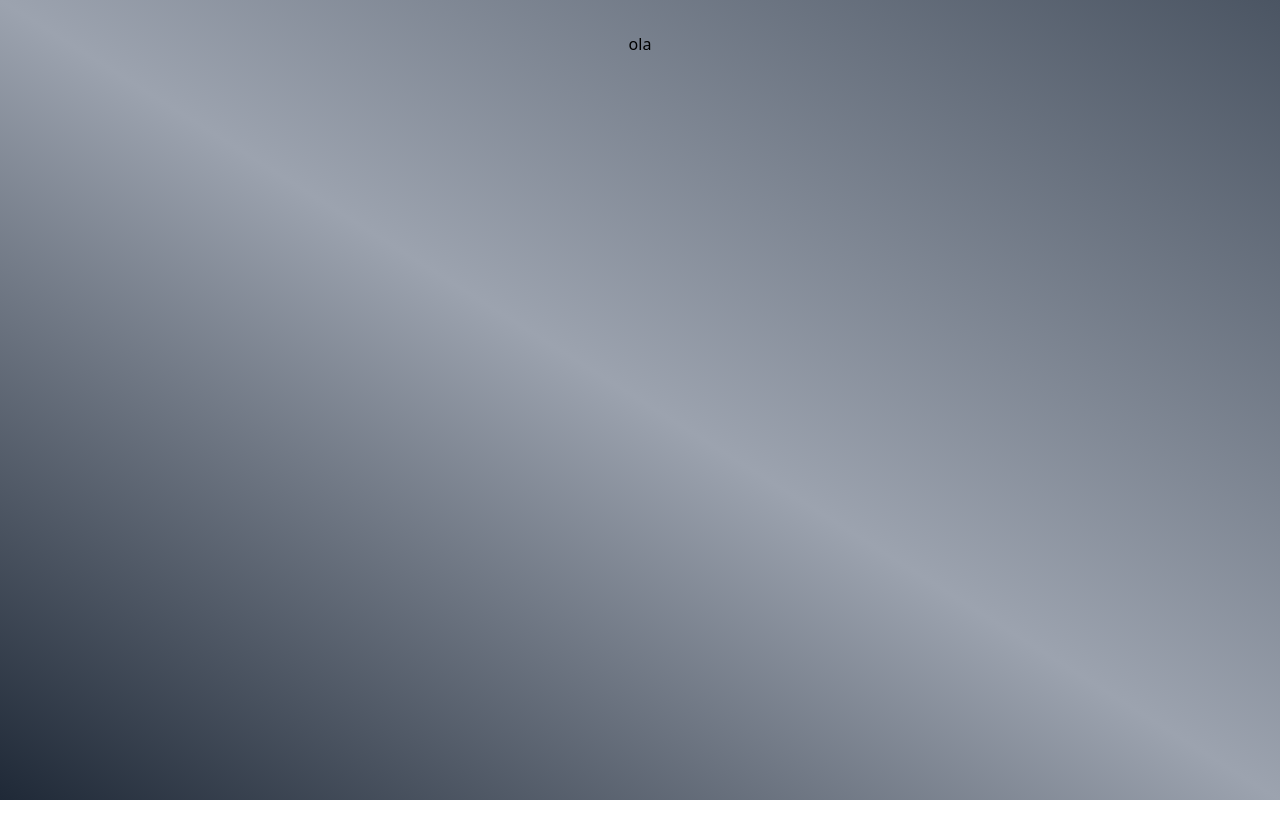
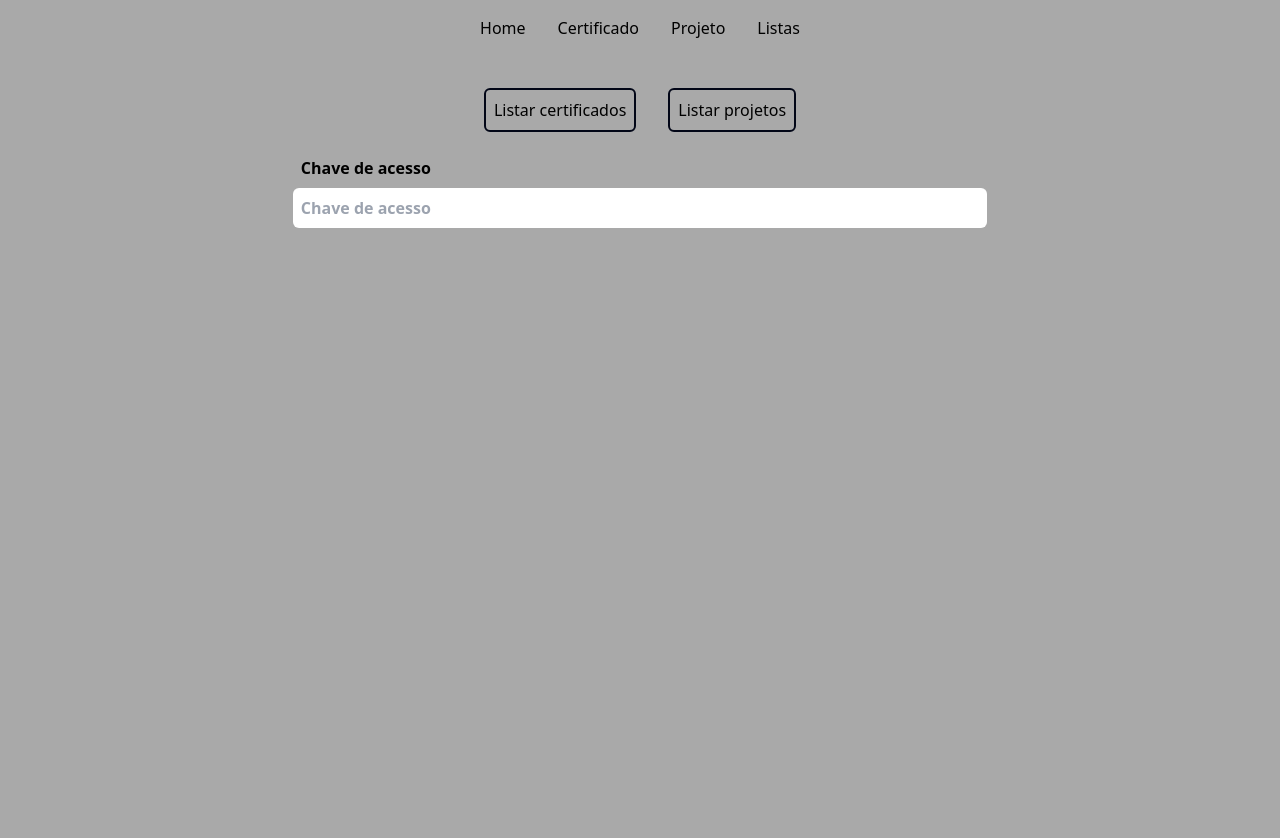
Before and after one commit to Greisonboff/portfolio_update, a React (Vite) app: page /listas in a window 1280 px wide. Shown: the top 838 px of the page. Before the commit the page ends 800 px from the top, so only its background shows below. Built offline with nearby package versions, Linux system fonts and the light colour scheme.

Commit message:
implement pages

```diff
--- a/index.html
+++ b/index.html
@@ -1,5 +1,6 @@
 <!doctype html>
 <html lang="en">
+
 <head>
   <meta charset="UTF-8" />
   <link rel="icon" type="image/svg+xml" href="/vite.svg" />
@@ -7,8 +8,11 @@
   <link href="/dist/output.css" rel="stylesheet">
   <title>Portfolio updade</title>
 </head>
-  <body>
-    <div id="root" style="display: flex;"></div>
+
+<body style=" display: flex; flex-direction: column; background-color: darkgrey;">
+  <div id="root">
+  </div>
   <script type="module" src="/src/main.jsx"></script>
 </body>
+
 </html>
--- /dev/null
+++ b/src/components/botao_navegacao/Botao_navegacao.jsx
@@ -0,0 +1,3 @@
+export default function Botao_navegacao({text, funcao}){
+    return <button onClick={funcao} className="m-1 lg:m-4 rounded-md border-2 border-solid border-slate-950 p-2 hover:text-neutral-100">{text}</button>
+}
--- a/src/components/box_grup/box.jsx
+++ b/src/components/box_grup/box.jsx
@@ -1,10 +1,13 @@
+import Header from "../header/Header";
+
 export default function Box({ element }) {
     const ComponenteRecebido = element;
     return (
-        <div className="flex-wrap w-full h-full md:h-screen lg:h-screen flex justify-center bg bg-gradient-to-tr from-gray-800 via-gray-400 to-gray-600 lg:p-8 p-2">
+        /*<div className="flex-wrap flex-col w-full h-full md:h-screen lg:h-screen flex justify-center bg bg-gradient-to-tr from-gray-800 via-gray-400 to-gray-600 lg:p-8 p-2">*/
+        <div className="flex-wrap w-full h-full md:h-screen lg:h-screen flex justify-center p-2">
             {
                 ComponenteRecebido.map(ComponenteRecebido => (
-                    <ComponenteRecebido key={ComponenteRecebido}/>
+                    <ComponenteRecebido key={ComponenteRecebido} />
                 ))
             }
         </div>
--- /dev/null
+++ b/src/components/header/Header.jsx
@@ -0,0 +1,13 @@
+import { Link } from "react-router-dom";
+import Link_header from "./Link_header";
+
+export default function Header(){
+    return(
+        <div className="flex justify-center my-4 h-8">
+            <Link_header caminho="/" texto="Home"/>
+            <Link_header caminho="/certificado" texto="Certificado"/>
+            <Link_header caminho="/projeto" texto="Projeto"/>
+            <Link_header caminho="/listas" texto="Listas"/>
+        </div>
+    )
+}
--- /dev/null
+++ b/src/components/header/Link_header.jsx
@@ -0,0 +1,5 @@
+import { Link } from "react-router-dom";
+
+export default function Link_header({caminho, texto}){
+    return <Link className="lg:mx-4 mx-1 hover:text-lg" to={caminho}>{texto}</Link>
+}
--- /dev/null
+++ b/src/components/home/Home.jsx
@@ -0,0 +1,3 @@
+export default function Home(){
+    return <h1>Bem vindo de volta dev</h1>
+}
--- a/src/components/listas/Listas.jsx
+++ b/src/components/listas/Listas.jsx
@@ -1,3 +1,92 @@
-export default function Listas(){
-    return <p>ola</p>
+import { useState } from "react";
+import Botao_navegacao from "../botao_navegacao/Botao_navegacao";
+import axios from "axios";
+import Input from "../inputs/Input";
+
+export default function Listas() {
+    const [texto, setTexto] = useState([]);
+    const [textoP, setTextoP] = useState([]);
+    const [chave, setChave] = useState('')
+
+    const pega = (chave, ativador) => {
+        // Defina as informações do repositório e do arquivo
+        const owner = 'Greisonboff'; // Substitua pelo nome do proprietário do repositório
+        const repo = 'data-center'; // Substitua pelo nome do repositório
+        const pathToFile = ativador === "Listar certificados" ? 'certificate.json' : 'projetos.json'; // Substitua pelo caminho para o arquivo JSON
+        const token = chave; // Substitua pelo seu token de acesso pessoal
+
+
+        // Construa a URL da API do GitHub
+        const apiUrl = `https://api.github.com/repos/${owner}/${repo}/contents/${pathToFile}`;
+
+        const headers = {
+            'Authorization': `token ${token}`,
+            'Content-Type': 'application/json;charset=UTF-8',// Exemplo de cabeçalho de tipo de conteúdo
+            // Outros cabeçalhos personalizados, se necessário
+        };
+
+        // Objeto de configuração da requisição
+        const config = {
+            headers: headers,
+            // Outras opções de configuração, como method, data, params, etc.
+        };
+
+        axios.get(apiUrl, config)
+            .then((response) => {
+                const currentContent = JSON.parse(decodeURIComponent(escape(atob(response.data.content))));
+                if (ativador === "Listar certificados") {
+                    setTexto(currentContent)
+                    setTextoP([])
+                } else {
+                    setTextoP(currentContent)
+                    setTexto([])
+                }
+                console.log(decodeURIComponent(escape(atob(response.data.content))))
+            })
+            .catch((error) => {
+                console.error('Erro:', error);
+            });
+    }
+    const ativaPega = () => {
+        console.log(event.target.innerText)
+        //pega(chave);
+        pega('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', event.target.innerText);
+    }
+    return (
+        <div className="flex flex-col w-full sm:w-3/5 lg:w-3/5 px-8">
+            <div>
+                <div className="break-all flex justify-center">
+                    <Botao_navegacao funcao={ativaPega} text="Listar certificados" />
+                    <Botao_navegacao funcao={ativaPega} text="Listar projetos" />
+                </div>
+                <div className="break-all flex flex-col justify-center">
+                    <Input valor={chave} aoAlterado={valor => setChave(valor)} type='text' placeholder='Chave de acesso' />
+                </div>
+            </div>
+            <div className="break-all">
+                {texto.map(item =>
+                    <>
+                        <ul key={item.nome_curso} className="flex flex-col m-1 ">
+                            <li className="flex ">{item.categoria}</li>
+                            <li className="flex ">{item.nome_curso}</li>
+                            <li className="flex ">{item.link}</li>
+                        </ul>
+                        <hr className="" />
+                    </>
+                )}
+
+                {textoP.map(item =>
+                    <>
+                        <ul key={item.nome_curso} className="flex flex-col m-1 ">
+                            <li className="flex ">Projeto: {item.nome_projeto}</li>
+                            <li className="flex ">Descrição: {item.descricao}</li>
+                            <li className="flex ">Link da imagem: {item.caminho_imagem}</li>
+                            <li className="flex ">Link do projeto: {item.link}</li>
+                        </ul>
+                        <hr className="" />
+                    </>
+                )}
+            </div>
+        </div>
+    )
 }
--- a/src/main.jsx
+++ b/src/main.jsx
@@ -6,12 +6,17 @@ import { BrowserRouter, Routes, Route } from 'react-router-dom';
 import Listas from './components/listas/Listas';
 import Form from './components/form_certification/Form_certification';
 import FormProject from './components/form_project/FormProject';
+import Header from './components/header/Header';
+import Home from './components/home/Home';
 
 ReactDOM.createRoot(document.getElementById('root')).render(
   <React.StrictMode>
     <BrowserRouter>
+    <Header/>
       <Routes>
-        <Route path='/' element={<Box element={[Form, FormProject]} />} />
+        <Route path='/' element={<Box element={[Home]} />} />
+        <Route path='/certificado' element={<Box element={[Form]} />} />
+        <Route path='/projeto' element={<Box element={[FormProject]} />} />
         <Route path='/listas' element={<Box element={[Listas]} />} />
       </Routes>
     </BrowserRouter>
```
Lines whose indentation alone changed are shown as unchanged.
